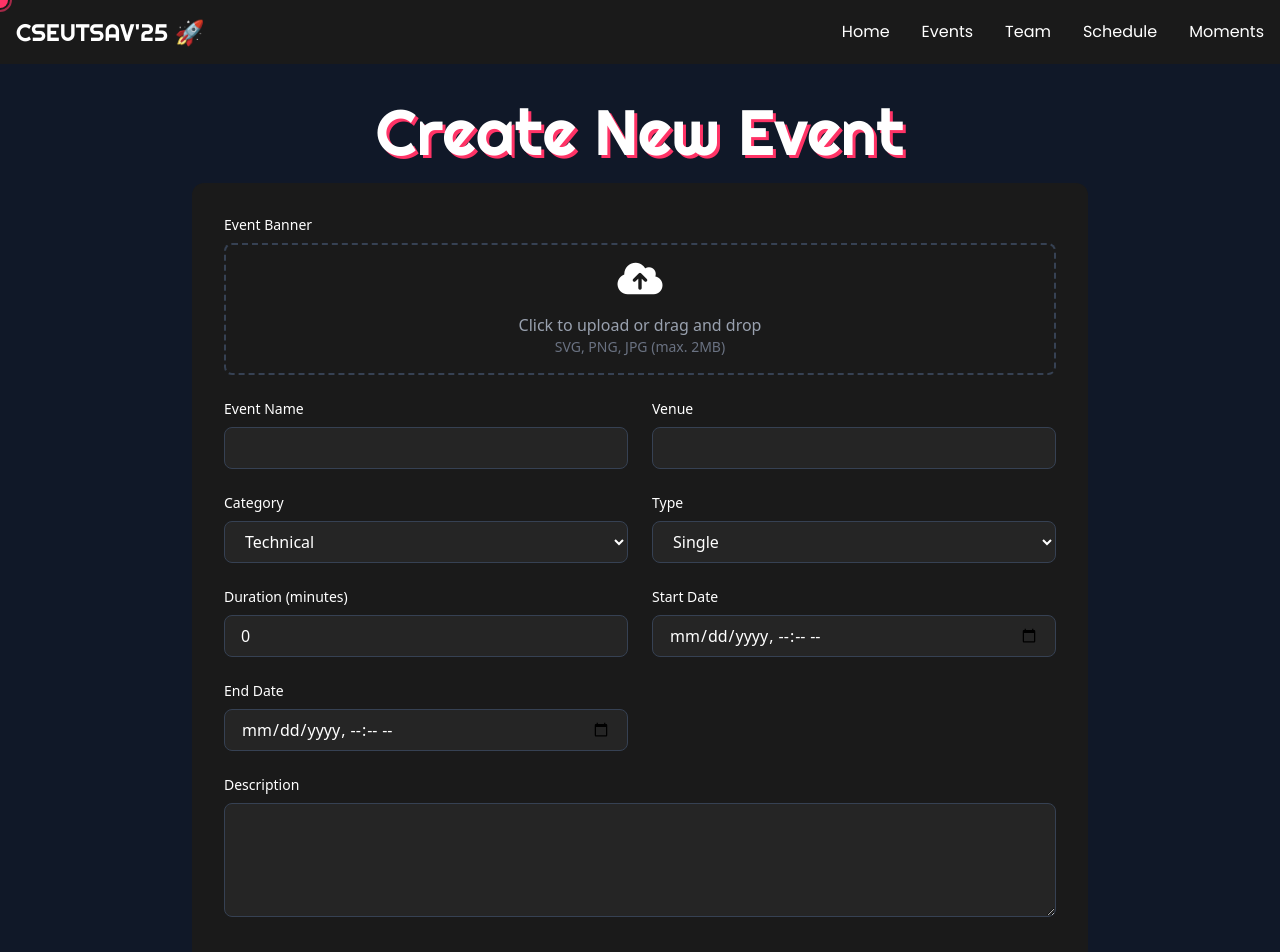
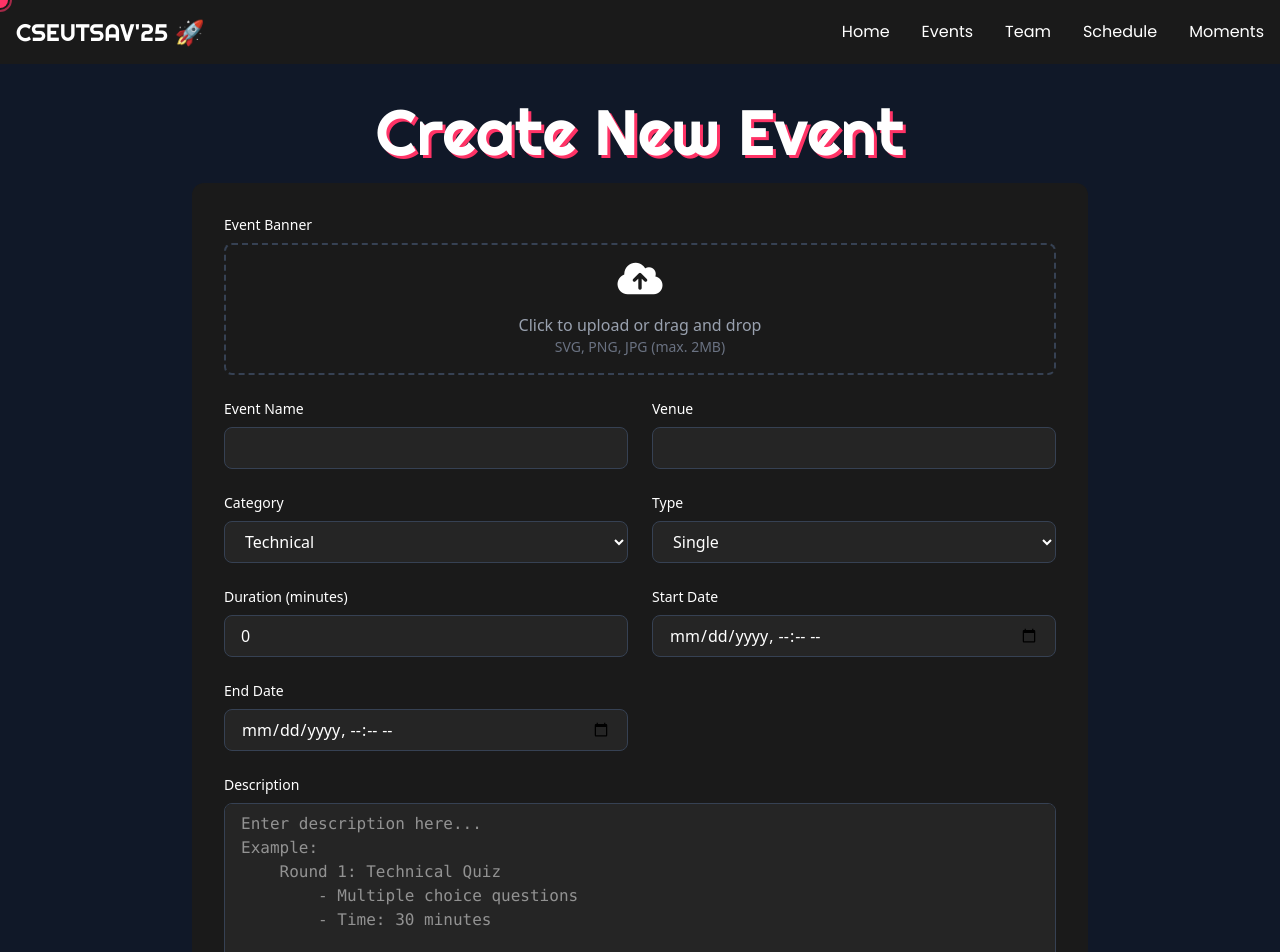
Before and after one commit to hprasath2306/College-event-website, a React (Vite) app: page /psnaAdmin/events/create in a window 1280 px wide. Shown: the top 952 px of the page. Built offline with nearby package versions, Linux system fonts and the light colour scheme.

Commit message:
Space preserve

```diff
--- a/src/components/EventCard.tsx
+++ b/src/components/EventCard.tsx
@@ -43,7 +43,7 @@ const EventCard = ({
         </div>
         <div className="p-6">
           <h3 className="text-xl font-semibold mb-2">{title}</h3>
-          <p className="text-gray-400 mb-4">
+          <p className="text-gray-400 whitespace-pre-wrap font-mono text-sm mb-4" style={{ whiteSpace: 'pre-wrap' }}>
             {description}
           </p>
           <ul className="flex flex-wrap gap-4 text-sm text-gray-300">
--- a/src/pages/EventDetail.tsx
+++ b/src/pages/EventDetail.tsx
@@ -131,7 +131,9 @@ const EventDetail = () => {
           <div className="lg:col-span-2 space-y-8">
             <section>
               <h2 className="text-2xl font-['Righteous'] mb-4">About the Event</h2>
-              <p className="text-gray-300">{event.description}</p>
+              <p className="text-gray-300 whitespace-pre-wrap font-mono text-sm" style={{ whiteSpace: 'pre-wrap' }}>
+                {event.description}
+              </p>
             </section>
 
             {event.rules.length > 0 && (
@@ -139,7 +141,9 @@ const EventDetail = () => {
                 <h2 className="text-2xl font-['Righteous'] mb-4">Rules</h2>
                 <ul className="list-disc list-inside space-y-2 text-gray-300">
                   {event.rules.map((rule: Rule, index) => (
-                    <li key={index}>{typeof rule === 'string' ? rule : rule.rule}</li>
+                    <li key={index} className="whitespace-pre-wrap" style={{ whiteSpace: 'pre-wrap' }}>
+                      {typeof rule === 'string' ? rule : rule.rule}
+                    </li>
                   ))}
                 </ul>
               </section>
@@ -150,7 +154,9 @@ const EventDetail = () => {
                 <h2 className="text-2xl font-['Righteous'] mb-4">Requirements</h2>
                 <ul className="list-disc list-inside space-y-2 text-gray-300">
                   {event.requirements.map((req: Requirement, index) => (
-                    <li key={index}>{typeof req === 'string' ? req : req.requirement}</li>
+                    <li key={index} className="whitespace-pre-wrap" style={{ whiteSpace: 'pre-wrap' }}>
+                      {typeof req === 'string' ? req : req.requirement}
+                    </li>
                   ))}
                 </ul>
               </section>
--- a/src/pages/admin/events/CreateEvent.tsx
+++ b/src/pages/admin/events/CreateEvent.tsx
@@ -330,10 +330,21 @@ const CreateEvent = () => {
                         <textarea
                             value={formData.description}
                             onChange={(e) => setFormData({ ...formData, description: e.target.value })}
-                            className="w-full bg-[#252525] border border-gray-700 rounded-lg px-4 py-2"
-                            rows={4}
+                            className="w-full bg-[#252525] border border-gray-700 rounded-lg px-4 py-2 font-mono whitespace-pre-wrap"
+                            style={{ whiteSpace: 'pre-wrap' }}
+                            rows={8}
                             required
+                            placeholder="Enter description here...
+Example:
+    Round 1: Technical Quiz
+        - Multiple choice questions
+        - Time: 30 minutes
+
+    Round 2: Coding Challenge
+        - Problem solving
+        - Platform: HackerRank"
                         />
+                        <p className="text-gray-500 text-xs mt-1">Spaces and line breaks will be preserved exactly as entered</p>
                     </div>
 
                     {/* Coordinators Section */}
```
Also changed, not shown: 1 other file (tests, documents, lock files or other folders).
